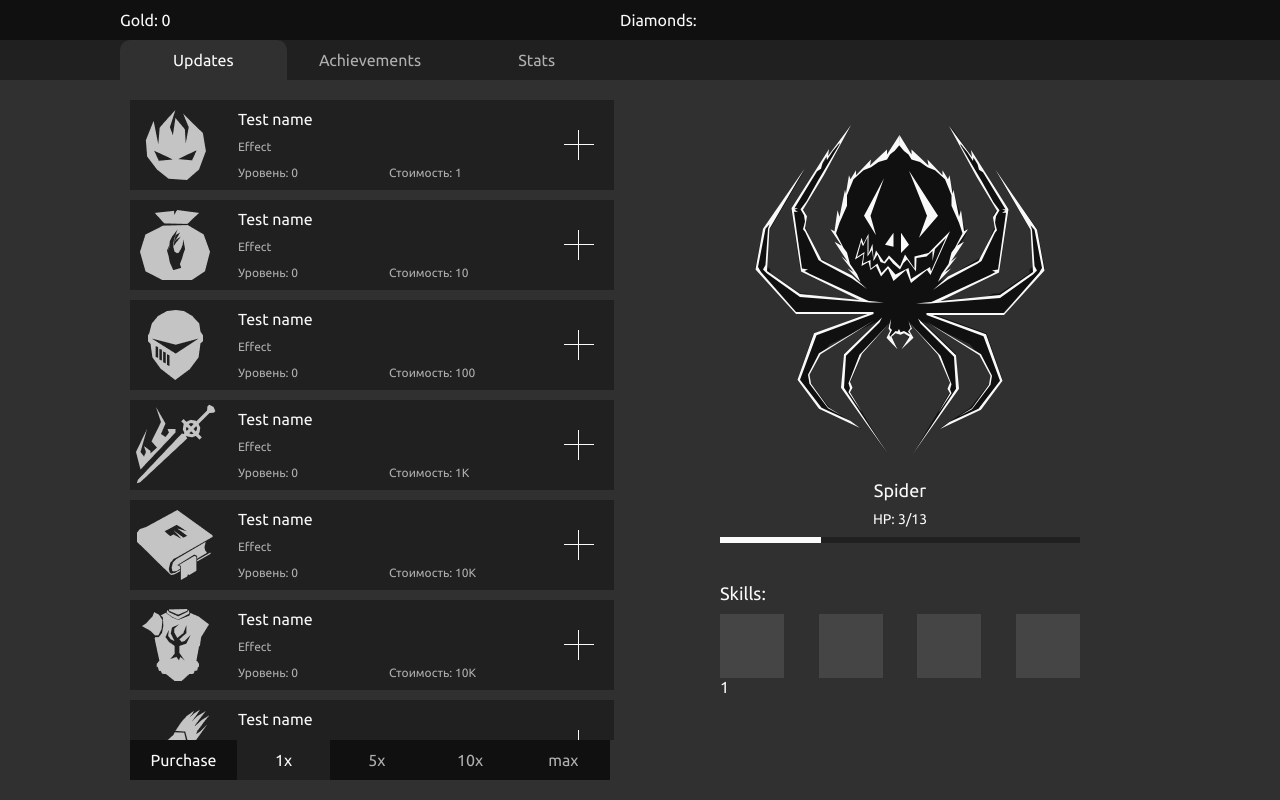
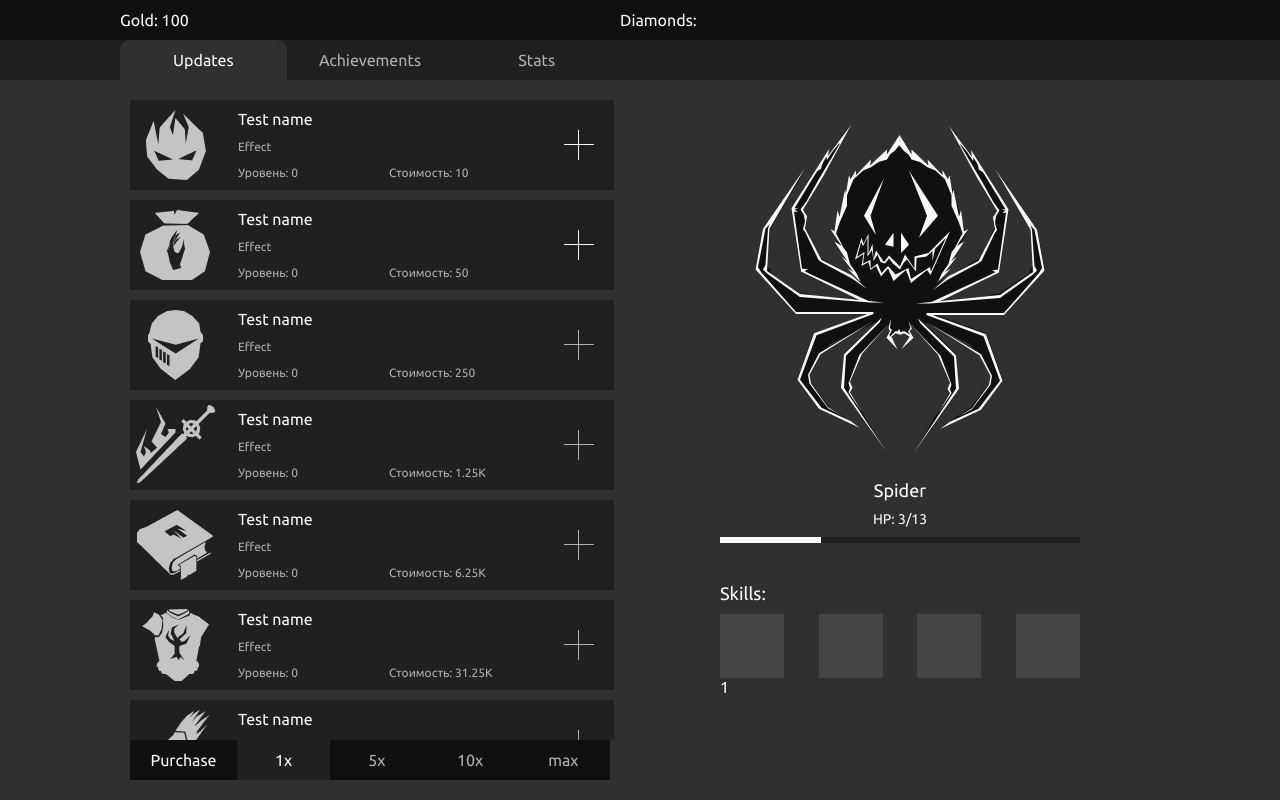
Before and after one commit to dansmht/VueJS-Clicker, a Vue app: page / in a window 1280 px wide. Built offline with nearby package versions, Linux system fonts and the light colour scheme.

Commit message:
add logic to upgrade cards

```diff
--- a/src/App.vue
+++ b/src/App.vue
@@ -4,7 +4,12 @@
     <the-nav />
     <main>
       <div class="container main-wrapper">
-        <router-view :upgrades="upgrades" />
+        <router-view
+          :upgrades="upgrades"
+          :gold="gold"
+          @writeOffGold="writeOffGold"
+          @levelUpSelf="levelUpSelf"
+        />
         <monster-block
           :current-monster-index="currentMonsterIndex"
           :damage="damage"
@@ -25,7 +30,7 @@ export default {
   components: { MonsterBlock, TheNav, StateBar },
   data() {
     return {
-      gold: 0,
+      gold: 100,
       goldPerSec: 0,
       damage: 1,
       damagePerSec: 2,
@@ -35,37 +40,37 @@ export default {
         name: 'Test name',
         description: 'Effect',
         level: 0,
-        cost: 1,
+        cost: 10,
       }, {
         id: 2,
         name: 'Test name',
         description: 'Effect',
         level: 0,
-        cost: 10,
+        cost: 50,
       }, {
         id: 3,
         name: 'Test name',
         description: 'Effect',
         level: 0,
-        cost: 100,
+        cost: 250,
       }, {
         id: 4,
         name: 'Test name',
         description: 'Effect',
         level: 0,
-        cost: 1000,
+        cost: 1250,
       }, {
         id: 5,
         name: 'Test name',
         description: 'Effect',
         level: 0,
-        cost: 10000,
+        cost: 6250,
       }, {
         id: 6,
         name: 'Test name',
         description: 'Effect',
         level: 0,
-        cost: 10000,
+        cost: 31250,
       }, {
         id: 7,
         name: 'Test name',
@@ -157,6 +162,14 @@ export default {
     nextMonster() {
       this.currentMonsterIndex++;
     },
+    writeOffGold(goldToWaste) {
+      console.log('App writeOffGold', goldToWaste);
+      this.gold -= goldToWaste;
+    },
+    levelUpSelf({ id, levels }) {
+      const upgrade = this.upgrades.find((u) => u.id === id);
+      upgrade.level += levels;
+    },
   },
 };
 </script>
--- a/src/components/UpgradesPage/PurchaseMenu.vue
+++ b/src/components/UpgradesPage/PurchaseMenu.vue
@@ -8,7 +8,7 @@
         v-for="item in items"
         :key="item.text"
         class="list-item"
-        :class="{active: purchaseMultiplier === item.value}"
+        :class="{active: purchaseCount === item.value}"
         @click="onClickHandler(item.value)"
       >
         {{ item.text }}
@@ -21,7 +21,7 @@
 export default {
   name: 'PurchaseMenu',
   props: {
-    purchaseMultiplier: {
+    purchaseCount: {
       type: Number,
       required: true,
     },
@@ -47,7 +47,7 @@ export default {
   },
   methods: {
     onClickHandler(value) {
-      this.$emit('changePurchaseMultiplier', value);
+      this.$emit('changePurchaseCount', value);
     },
   },
 };
--- a/src/components/UpgradesPage/UpgradeCard.vue
+++ b/src/components/UpgradesPage/UpgradeCard.vue
@@ -22,8 +22,12 @@
         </p>
       </div>
     </div>
-    <div class="icon">
-      <icon-plus />
+    <div
+      class="icon"
+      :class="{gray: fullCost > gold}"
+      @click="onClickHandler"
+    >
+      <icon-plus :color="iconColor" />
     </div>
   </li>
 </template>
@@ -31,6 +35,7 @@
 <script>
 import IconPlus from '@/components/common/Icons/IconPlus.vue';
 import { abbreviateNumber } from '@/utils/abbreviateNumber';
+import { calcUpgradeCostAndLevelsToUp } from '@/utils/formulas';
 
 export default {
   name: 'UpgradeCard',
@@ -41,11 +46,11 @@ export default {
       required: true,
     },
     name: {
-      type: Number,
+      type: String,
       required: true,
     },
     description: {
-      type: Number,
+      type: String,
       required: true,
     },
     level: {
@@ -56,10 +61,47 @@ export default {
       type: Number,
       required: true,
     },
+    gold: {
+      type: Number,
+      required: true,
+    },
+    purchaseCount: {
+      type: Number,
+      required: true,
+    },
   },
   computed: {
     abbreviatedCost() {
-      return abbreviateNumber(this.cost);
+      return abbreviateNumber(this.fullCost);
+    },
+    fullCostAndLevelsToUp() {
+      return calcUpgradeCostAndLevelsToUp(
+        this.purchaseCount,
+        this.level,
+        this.cost,
+        this.idx,
+        this.gold,
+      );
+    },
+    fullCost() {
+      return this.fullCostAndLevelsToUp.fullCost;
+    },
+    levelsToUp() {
+      return this.fullCostAndLevelsToUp.levelsToUp;
+    },
+    iconColor() {
+      const doc = getComputedStyle(document.documentElement);
+      return this.gold >= this.fullCost
+        ? doc.getPropertyValue('--font-main-color')
+        : doc.getPropertyValue('--font-sub-color');
+    },
+  },
+  methods: {
+    onClickHandler() {
+      if (this.gold >= this.fullCost) {
+        this.$emit('writeOffGold', this.fullCost);
+        this.$emit('levelUpSelf', { id: this.idx, levels: this.levelsToUp });
+      }
     },
   },
 };
--- a/src/components/common/Icons/IconPlus.vue
+++ b/src/components/common/Icons/IconPlus.vue
@@ -12,13 +12,13 @@
       width="1"
       height="30"
       transform="rotate(90 30 14)"
-      fill="#FAFAFA"
+      :fill="color"
     />
     <rect
       x="14"
       width="1"
       height="30"
-      fill="#FAFAFA"
+      :fill="color"
     />
   </svg>
 </template>
@@ -26,5 +26,11 @@
 <script>
 export default {
   name: 'IconPlus',
+  props: {
+    color: {
+      type: String,
+      default: '#FAFAFA',
+    },
+  },
 };
 </script>
--- /dev/null
+++ b/src/utils/formulas.js
@@ -0,0 +1,29 @@
+const calcUpgradeCostByOneLevel = (level, baseCost, upgradeIdx) => {
+  const multiplier = 1.07 + ((upgradeIdx - 1) * 0.004);
+  return Math.floor(baseCost * multiplier ** level);
+};
+
+export const calcUpgradeCostAndLevelsToUp = (count, level, baseCost, upgradeIdx, availableGold) => {
+  let fullCost = 0;
+  let levelsToUp = count;
+  let levelIdx = level;
+  if (count) {
+    for (let i = 0; i < count; i++) {
+      fullCost += calcUpgradeCostByOneLevel(levelIdx, baseCost, upgradeIdx);
+      levelIdx++;
+    }
+  } else {
+    let lastCost = 0;
+    levelsToUp = -1;
+    do {
+      lastCost = calcUpgradeCostByOneLevel(levelIdx, baseCost, upgradeIdx);
+      fullCost += lastCost;
+      levelsToUp++;
+      levelIdx++;
+    } while (availableGold > fullCost);
+    if (fullCost > lastCost) {
+      fullCost -= lastCost;
+    }
+  }
+  return { fullCost, levelsToUp };
+};
--- a/src/views/UpgradesPage.vue
+++ b/src/views/UpgradesPage.vue
@@ -10,12 +10,16 @@
           :description="upgrade.description"
           :level="upgrade.level"
           :cost="upgrade.cost"
+          :gold="gold"
+          :purchase-count="purchaseCount"
+          @writeOffGold="writeOffGold"
+          @levelUpSelf="levelUpSelf"
         />
       </ul>
     </div>
     <purchase-menu
-      :purchase-multiplier="purchaseMultiplier"
-      @changePurchaseMultiplier="onChangePurchaseMultiplier"
+      :purchase-count="purchaseCount"
+      @changePurchaseCount="onChangePurchaseCount"
     />
   </div>
 </template>
@@ -32,19 +36,29 @@ export default {
       type: Array,
       required: true,
     },
+    gold: {
+      type: Number,
+      required: true,
+    },
   },
   data() {
     return {
-      purchaseMultiplier: 1,
+      purchaseCount: 1,
     };
   },
   created() {
     console.log(this.upgrades);
   },
   methods: {
-    onChangePurchaseMultiplier(val) {
-      this.purchaseMultiplier = val;
+    onChangePurchaseCount(val) {
+      this.purchaseCount = val;
       console.log('onChangePurchaseMultiplier', val);
+    },
+    writeOffGold(goldToWaste) {
+      this.$emit('writeOffGold', goldToWaste);
+    },
+    levelUpSelf(payload) {
+      this.$emit('levelUpSelf', payload);
     },
   },
 };
```
